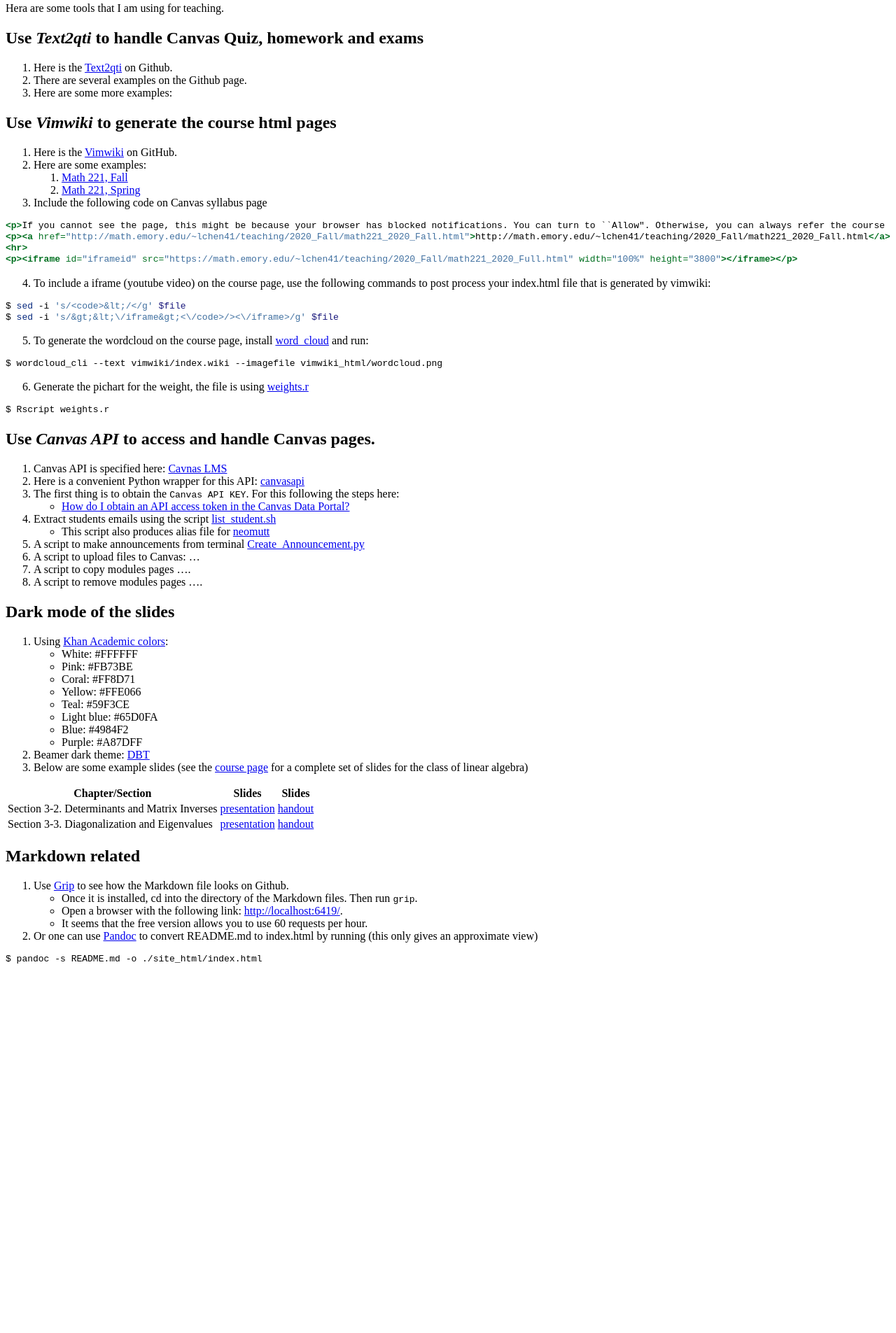
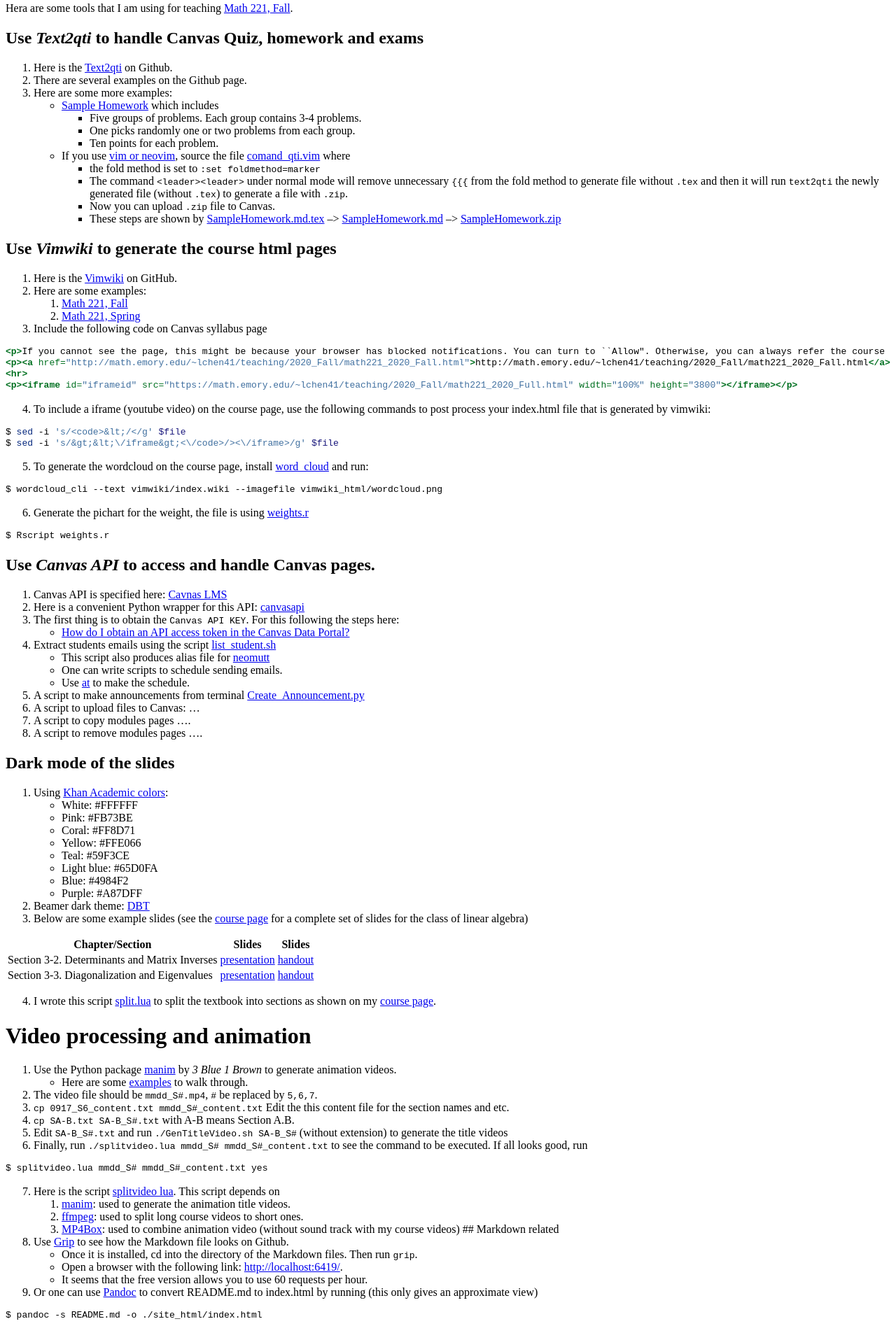
Before and after one commit to chenle02/Teaching_Tools, a plain HTML site: page site_html/index.html in a window 1280 px wide. Shown: the part 77-1982 px from the top of the page at 70% size. Before the commit the page ends 1472 px from the top, so only its background shows below. Drawn offline with Linux system fonts and the light colour scheme.

Commit message:
Complete a first version.

```diff
--- a/site_html/index.html
+++ b/site_html/index.html
@@ -82,12 +82,27 @@
 </head>
 <body>
 <h1 id="teaching-tools-and-my-setups">Teaching Tools and My Setups</h1>
-<p>Hera are some tools that I am using for teaching.</p>
+<p>Hera are some tools that I am using for teaching <a href="http://math.emory.edu/~lchen41/teaching/2020_Fall/math221_2020_Fall.html">Math 221, Fall</a>.</p>
 <h2 id="use-text2qti-to-handle-canvas-quiz-homework-and-exams">Use <em>Text2qti</em> to handle Canvas Quiz, homework and exams</h2>
 <ol type="1">
 <li>Here is the <a href="https://github.com/gpoore/text2qti/tree/8e16684fe18dbcacec1474fbde8e9bfeef4c5838">Text2qti</a> on Github.</li>
 <li>There are several examples on the Github page.</li>
-<li>Here are some more examples:</li>
+<li>Here are some more examples:
+<ul>
+<li><a href="scripts/SampleHomework.md.tex">Sample Homework</a> which includes
+<ul>
+<li>Five groups of problems. Each group contains 3-4 problems.</li>
+<li>One picks randomly one or two problems from each group.</li>
+<li>Ten points for each problem.</li>
+</ul></li>
+<li>If you use <a href="https://github.com/neovim/neovim">vim or neovim</a>, source the file <a href="scripts/command_qti.vim">comand_qti.vim</a> where
+<ul>
+<li>the fold method is set to <code>:set foldmethod=marker</code></li>
+<li>The command <code>&lt;leader&gt;&lt;leader&gt;</code> under normal mode will remove unnecessary <code>{{{</code> from the fold method to generate file without <code>.tex</code> and then it will run <code>text2qti</code> the newly generated file (without <code>.tex</code>) to generate a file with <code>.zip</code>.</li>
+<li>Now you can upload <code>.zip</code> file to Canvas.</li>
+<li>These steps are shown by <a href="scripts/SampleHomework.md.tex">SampleHomework.md.tex</a> –&gt; <a href="scripts/SampleHomework.md">SampleHomework.md</a> –&gt; <a href="scripts/SampleHomework.zip">SampleHomework.zip</a></li>
+</ul></li>
+</ul></li>
 </ol>
 <h2 id="use-vimwiki-to-generate-the-course-html-pages">Use <em>Vimwiki</em> to generate the course html pages</h2>
 <ol type="1">
@@ -127,6 +142,8 @@
 <li>Extract students emails using the script <a href="scripts/list_students.sh">list_student.sh</a>
 <ul>
 <li>This script also produces alias file for <a href="https://neomutt.org/">neomutt</a></li>
+<li>One can write scripts to schedule sending emails.</li>
+<li>Use <a href="https://linuxize.com/post/at-command-in-linux/">at</a> to make the schedule.</li>
 </ul></li>
 <li>A script to make announcements from terminal <a href="scripts/Create_Announcement.py">Create_Announcement.py</a></li>
 <li>A script to upload files to Canvas: …</li>
@@ -170,8 +187,29 @@
 </tr>
 </tbody>
 </table>
-<h2 id="markdown-related">Markdown related</h2>
+<ol start="4" type="1">
+<li>I wrote this script <a href="scripts/split.lua">split.lua</a> to split the textbook into sections as shown on my <a href="http://math.emory.edu/~lchen41/teaching/2020_Fall/index.html#MATH%20221:%20Linear%20Algebra-2020%20Fall,%20Emory%20University-Text%20and%20slides">course page</a>.</li>
+</ol>
+<h1 id="video-processing-and-animation">Video processing and animation</h1>
 <ol type="1">
+<li>Use the Python package <a href="https://github.com/3b1b/manim">manim</a> by <em>3 Blue 1 Brown</em> to generate animation videos.
+<ul>
+<li>Here are some <a href="https://talkingphysics.wordpress.com/2019/01/08/getting-started-animating-with-manim-and-python-3-7/">examples</a> to walk through.</li>
+</ul></li>
+<li>The video file should be <code>mmdd_S#.mp4</code>, <code>#</code> be replaced by <code>5,6,7</code>.</li>
+<li><code>cp 0917_S6_content.txt mmdd_S#_content.txt</code> Edit the this content file for the section names and etc.</li>
+<li><code>cp SA-B.txt SA-B_S#.txt</code> with A-B means Section A.B.</li>
+<li>Edit <code>SA-B_S#.txt</code> and run <code>./GenTitleVideo.sh SA-B_S#</code> (without extension) to generate the title videos</li>
+<li>Finally, run <code>./splitvideo.lua mmdd_S# mmdd_S#_content.txt</code> to see the command to be executed. If all looks good, run</li>
+</ol>
+<div class="sourceCode" id="cb5"><pre class="sourceCode sh"><code class="sourceCode bash"><span id="cb5-1"><a href="#cb5-1" aria-hidden="true"></a>$ <span class="ex">splitvideo.lua</span> mmdd_S# mmdd_S#_content.txt yes</span></code></pre></div>
+<ol start="7" type="1">
+<li>Here is the script <a href="scripts/splitvideo.lua">splitvideo lua</a>. This script depends on
+<ol type="1">
+<li><a href="https://github.com/3b1b/manim">manim</a>: used to generate the animation title videos.</li>
+<li><a href="https://ffmpeg.org/">ffmpeg</a>: used to split long course videos to short ones.</li>
+<li><a href="https://github.com/gpac/gpac/wiki/MP4Box">MP4Box</a>: used to combine animation video (without sound track with my course videos) ## Markdown related</li>
+</ol></li>
 <li>Use <a href="https://github.com/joeyespo/grip">Grip</a> to see how the Markdown file looks on Github.
 <ul>
 <li>Once it is installed, cd into the directory of the Markdown files. Then run <code>grip</code>.</li>
@@ -180,6 +218,6 @@
 </ul></li>
 <li>Or one can use <a href="https://pandoc.org/">Pandoc</a> to convert README.md to index.html by running (this only gives an approximate view)</li>
 </ol>
-<div class="sourceCode" id="cb5"><pre class="sourceCode sh"><code class="sourceCode bash"><span id="cb5-1"><a href="#cb5-1" aria-hidden="true"></a>$ <span class="ex">pandoc</span> -s README.md -o ./site_html/index.html</span></code></pre></div>
+<div class="sourceCode" id="cb6"><pre class="sourceCode sh"><code class="sourceCode bash"><span id="cb6-1"><a href="#cb6-1" aria-hidden="true"></a>$ <span class="ex">pandoc</span> -s README.md -o ./site_html/index.html</span></code></pre></div>
 </body>
 </html>
```
Also changed, not shown: 1 other file.
